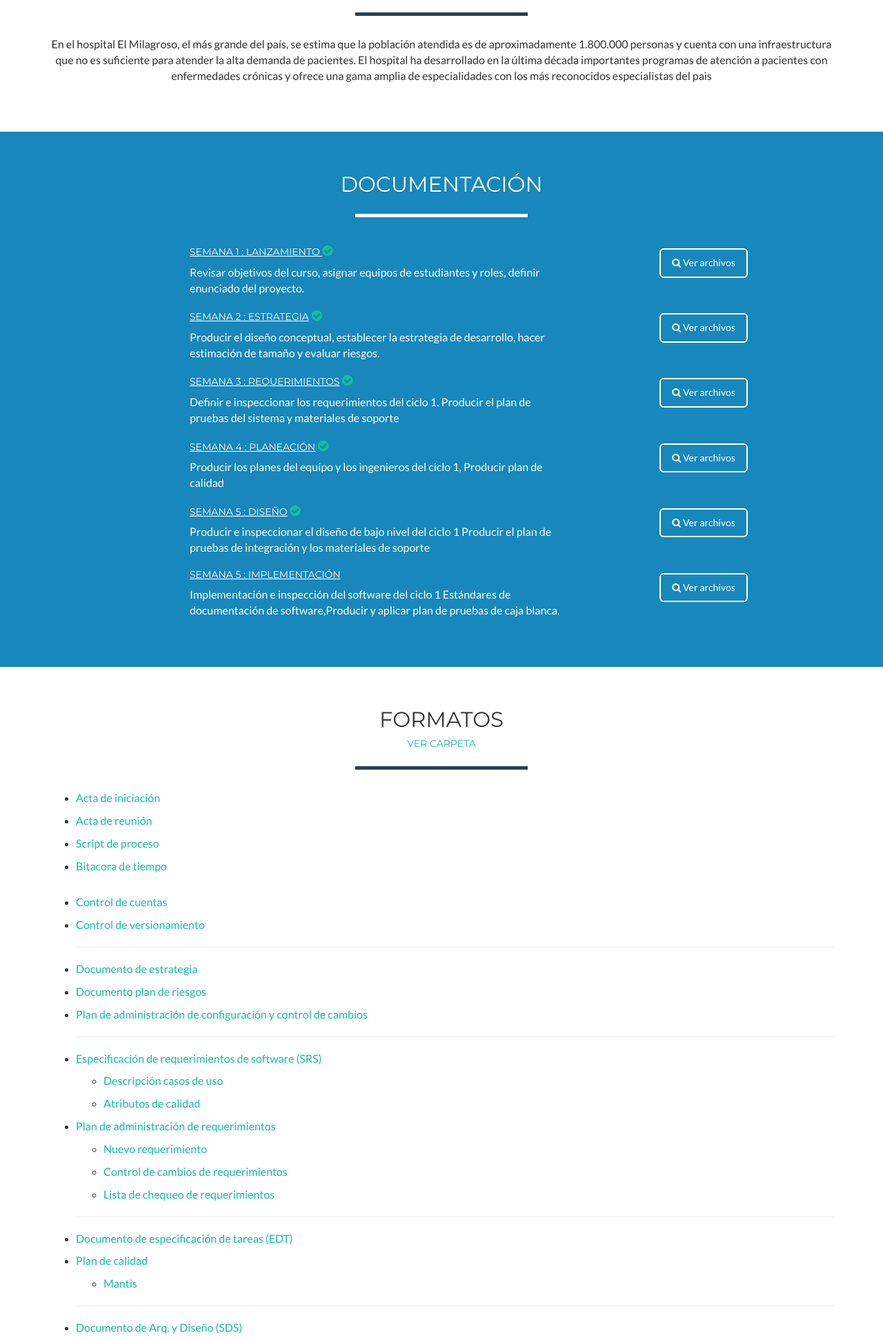
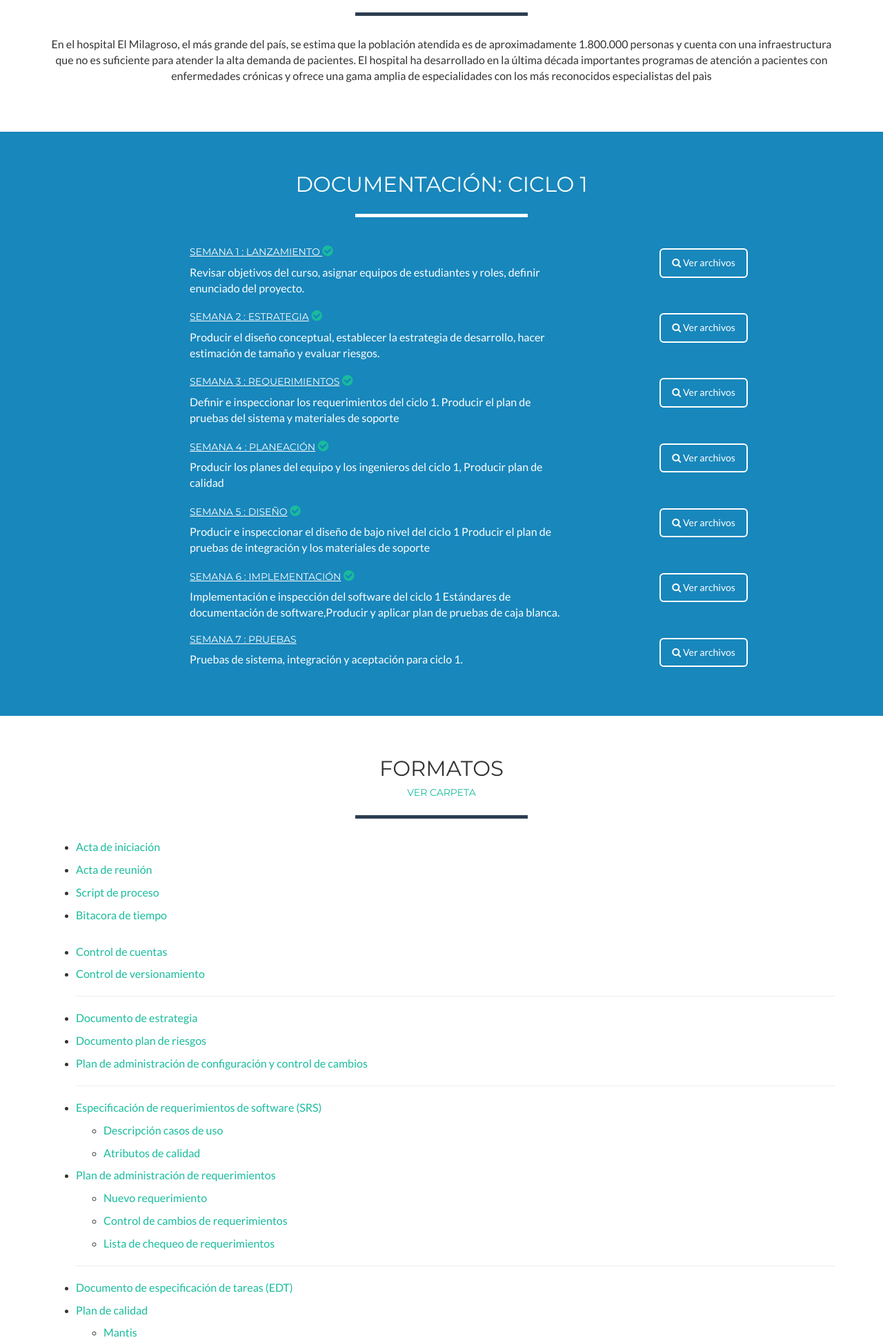
Before and after one commit to Perspicapps1/PortalWeb, a PHP site: page /proyecto.php in a window 1280 px wide. Shown: the part 635-2578 px from the top of the page at 69% size. Run offline with PHP 8.4, Linux system fonts and the light colour scheme; some libraries are stand-ins or nearby versions.

Commit message:
Semana 6 Pruebas

```diff
--- a/proyecto.php
+++ b/proyecto.php
@@ -116,7 +116,7 @@
         <div class="container">
             <div class="row">
                 <div class="col-lg-12 text-center">
-                    <h2>Documentación</h2>
+                    <h2>Documentación: Ciclo 1</h2>
                     <hr class="star-light">
                 </div>
             </div>
@@ -197,7 +197,7 @@
                 <!-- ciclo 6 -->
                 <div class="col-md-12">
                     <div class="col-md-6 col-xs-offset-2">
-                        <h5> <u>Semana 5 : Implementación</u></h5>
+                        <h5> <u>Semana 6 : Implementación</u> <i class="fa fa-check-circle" aria-hidden="true"></i> </h5>
                         <p>Implementación e inspección del software del ciclo 1 Estándares de documentación de software,Producir y aplicar plan de pruebas de caja blanca.</p>
                     </div>
                     <div class="col-md-4 text-center">
@@ -208,6 +208,20 @@
                 </div>
                 <!-- END[Proyecto 6] -->
 
+                <hr class="visible-xs visible-sm">
+                <!-- ciclo 7 -->
+                <div class="col-md-12">
+                    <div class="col-md-6 col-xs-offset-2">
+                        <h5> <u>Semana 7 : Pruebas</u></h5>
+                        <p>Pruebas de sistema, integración y aceptación para ciclo 1. </p>
+                    </div>
+                    <div class="col-md-4 text-center">
+                        <a href="https://1drv.ms/f/s!AjFmcZ6qFJ1pgztB0ADU5OriT3BT" target="new" class="btn btn-lg btn-outline">
+                            <i class="fa fa-search"></i> Ver archivos
+                        </a>
+                    </div>
+                </div>
+                <!-- END[Proyecto 7] -->
 
             </div>
         </div>
@@ -268,12 +282,18 @@
                             </ul>
 
                             <hr>
-                            <li><p><a href="https://onedrive.live.com/view.aspx?cid=699d14aa9e716631&page=view&resid=699D14AA9E716631!411&parId=699D14AA9E716631!161&authkey=!AI3hPXAtNWUeprs&app=Word">Documento Plan de implementación</a></p></li>
+                            <li><p><a target="new" href="https://onedrive.live.com/view.aspx?cid=699d14aa9e716631&page=view&resid=699D14AA9E716631!411&parId=699D14AA9E716631!161&authkey=!AI3hPXAtNWUeprs&app=Word">Documento Plan de implementación</a></p></li>
                             <ul>
-                                <li><p><a href="">Lista de chequeo por módulo</a></p></li>
-                                <li><p><a href="">Informe Revisión e inspección</a></p></li>
+                                <li><p><a target="new" href="https://onedrive.live.com/view.aspx?cid=699d14aa9e716631&page=view&resid=699D14AA9E716631!422&parId=699D14AA9E716631!161&authkey=!AI3hPXAtNWUeprs&app=Word">Lista de chequeo por módulo</a></p></li>
+                                <li><p><a target="new" href="https://onedrive.live.com/view.aspx?cid=699d14aa9e716631&page=view&resid=699D14AA9E716631!423&parId=699D14AA9E716631!161&authkey=!AI3hPXAtNWUeprs&app=Word">Informe Revisión e inspección</a></p></li>
                             </ul>
-                            <li><p><a href="">Diccionario de Datos</a></p></li>
+                            <li><p><a target="new" href="https://onedrive.live.com/view.aspx?cid=699d14aa9e716631&page=view&resid=699D14AA9E716631!424&parId=699D14AA9E716631!161&authkey=!AI3hPXAtNWUeprs&app=Excel">Diccionario de Datos</a></p></li>
+
+                            <hr>
+                            <li><p><a href="">Plan de pruebas de Integración</a></p></li>
+                            <ul>
+                                <li><p><a target="new" href="https://onedrive.live.com/view.aspx?cid=699d14aa9e716631&page=view&resid=699D14AA9E716631!442&parId=699D14AA9E716631!161&authkey=!AI3hPXAtNWUeprs&app=Word">Especificación de casos de prueba</a></p></li>
+                            </ul>
 
                         </ul>
 
```
